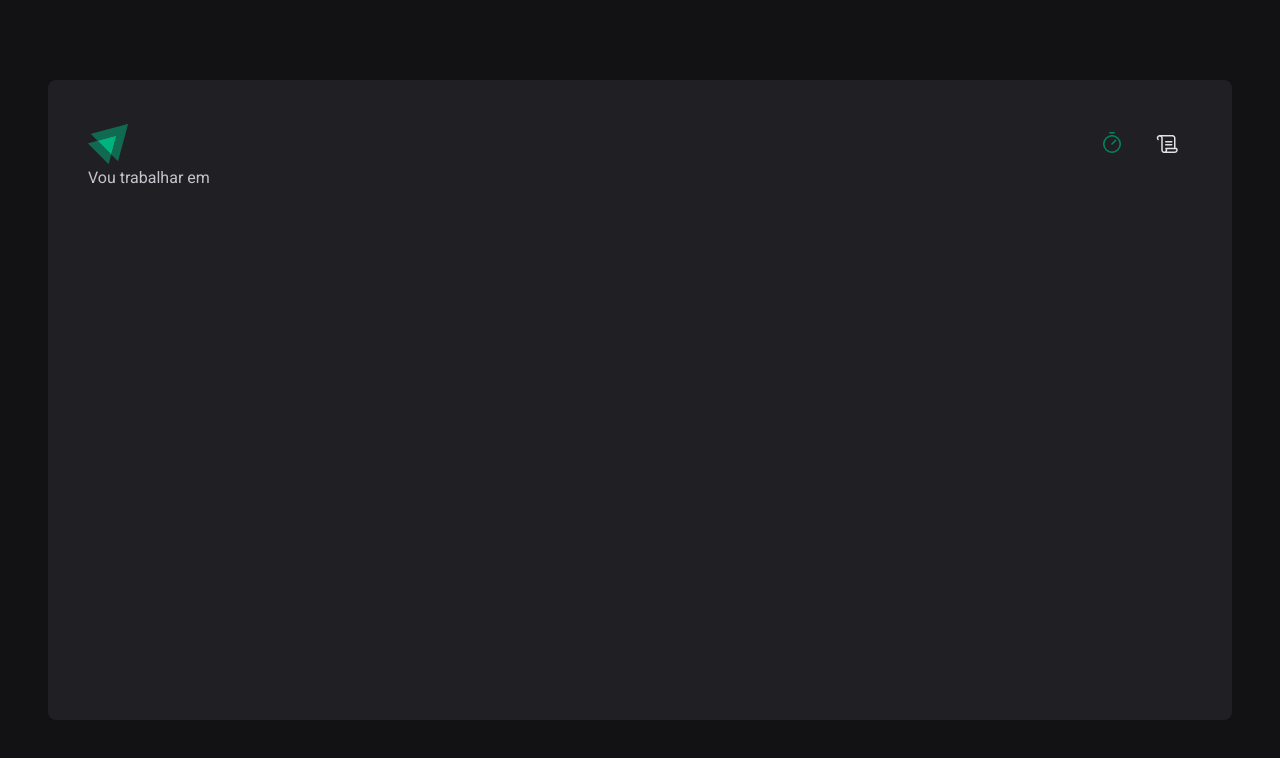
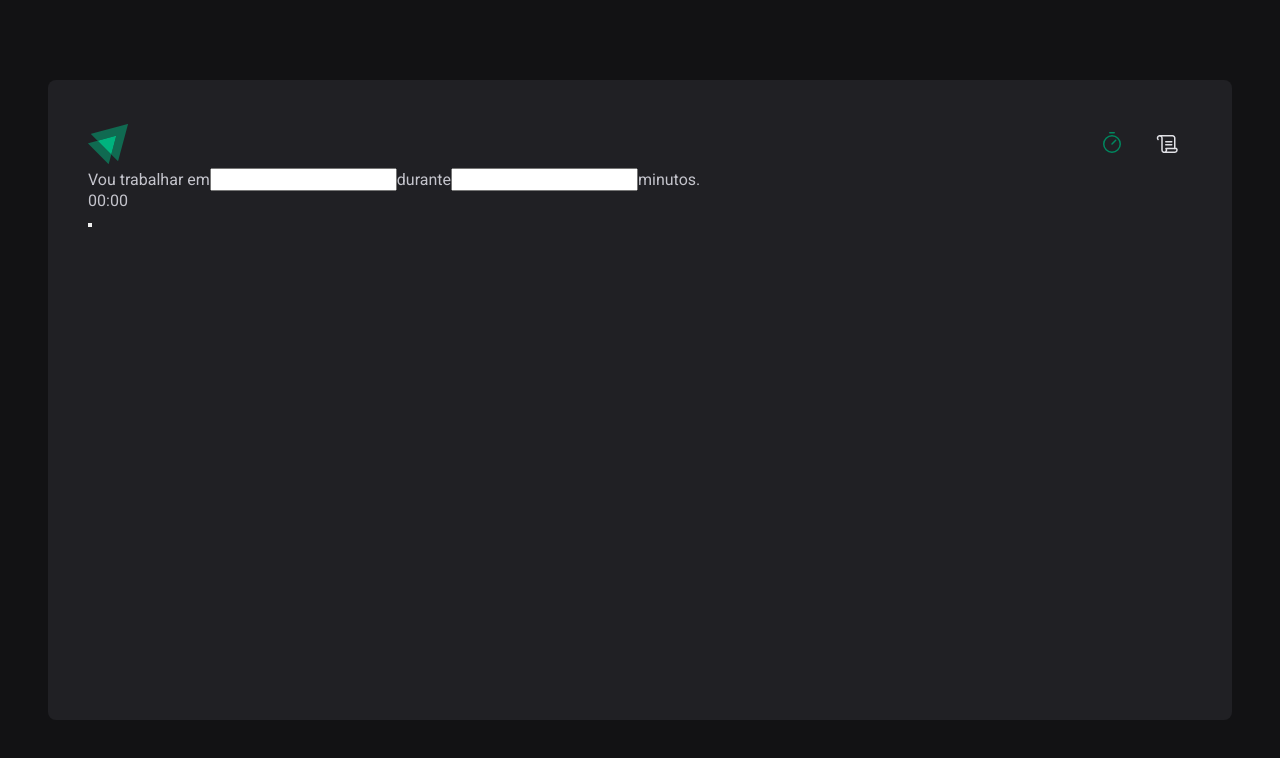
Before and after one commit to tiagoc0sta/React_Ignite_Timer, a React (Vite) app in the folder 02-ignite-timer/: page / in a window 1280 px wide. Shown: the top 758 px of the page. Built offline with nearby package versions, Linux system fonts and the light colour scheme.

Commit message:
add cronometer

```diff
--- a/02-ignite-timer/src/pages/Home/index.tsx
+++ b/02-ignite-timer/src/pages/Home/index.tsx
@@ -2,10 +2,26 @@
   return (
     <div>
       <form action="">
+        <div>
+          <label htmlFor="">Vou trabalhar em</label>
+          <input id="task" />
 
-        <label htmlFor="">Vou trabalhar em</label>
+          <label htmlFor="minuteAmount">durante</label>
+          <input type="number" id="minuteAmount" />
 
-      </form>
+          <span>minutos.</span>
+        </div>
+
+        <div>
+          <span>0</span>
+          <span>0</span>
+          <span>:</span>
+          <span>0</span>
+          <span>0</span>
+        </div>
+
+        <button type="submit" id=""></button>
+        </form>
     </div>
   )
 }
```
